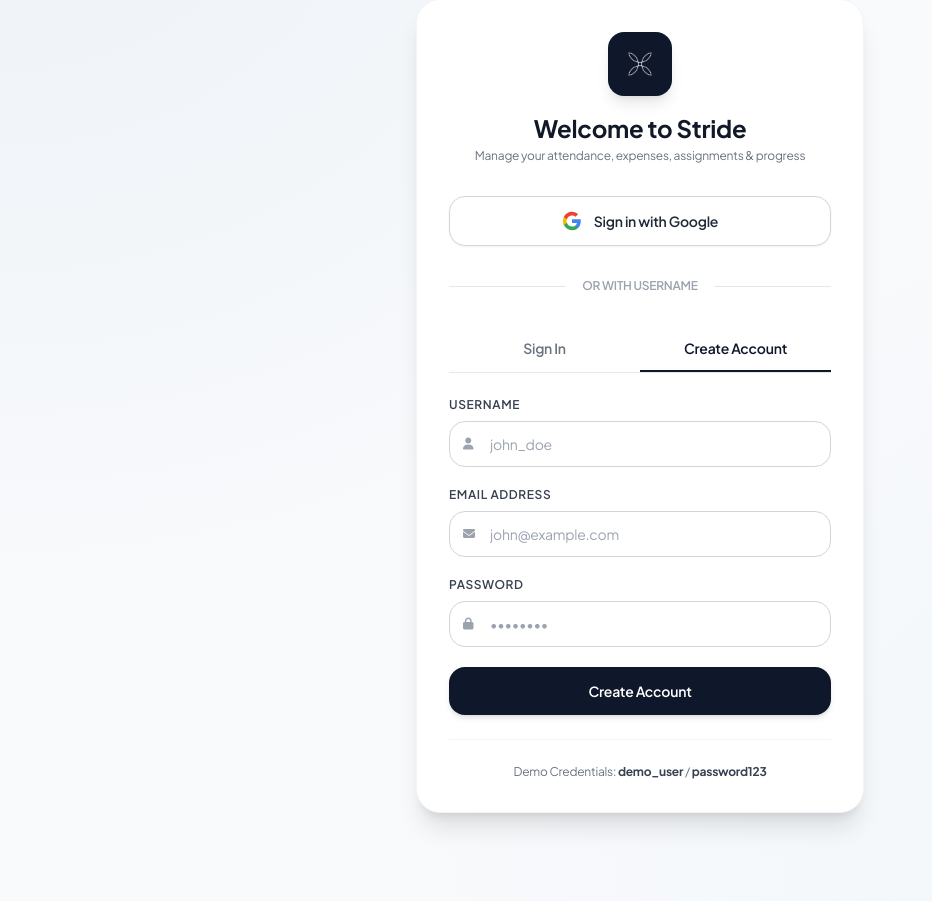
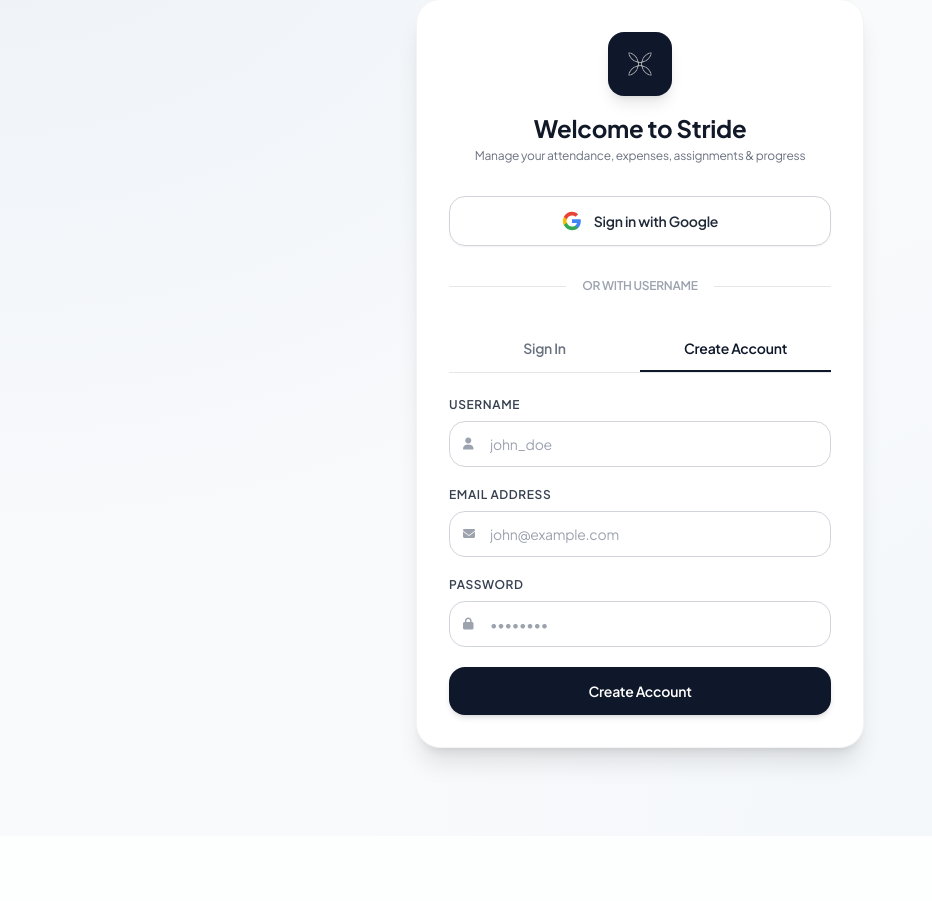
Before and after one commit to parthongit89/Stride, a Flask app: page /auth/register in a window 1280 px wide. Shown: the part 170-1071 px from the top of the page, without its empty margins (0-932 px from the left). After the commit the page ends 943 px from the top, so only its background shows below. Run offline with Flask 3, Linux system fonts and the light colour scheme; some libraries are stand-ins or nearby versions.

Commit message:
Remove demo credentials footer from login screen

```diff
--- a/templates/auth/login.html
+++ b/templates/auth/login.html
@@ -52,7 +52,7 @@
                     <span class="absolute inset-y-0 left-0 pl-3.5 flex items-center text-gray-400">
                         <i class="fa-solid fa-user text-xs"></i>
                     </span>
-                    <input type="text" name="username" required placeholder="demo_user" class="w-full pl-10 pr-4 py-3 border border-gray-300 rounded-2xl focus:ring-2 focus:ring-slate-900 focus:border-slate-900 outline-none text-sm transition-all">
+                    <input type="text" name="username" required placeholder="Username or Email" class="w-full pl-10 pr-4 py-3 border border-gray-300 rounded-2xl focus:ring-2 focus:ring-slate-900 focus:border-slate-900 outline-none text-sm transition-all">
                 </div>
             </div>
 
@@ -107,11 +107,6 @@
                 Create Account
             </button>
         </form>
-
-        <!-- Quick Demo Login Note -->
-        <div class="mt-6 pt-6 border-t border-gray-100 text-center">
-            <p class="text-xs text-gray-500">Demo Credentials: <span class="font-bold text-gray-700">demo_user</span> / <span class="font-bold text-gray-700">password123</span></p>
-        </div>
     </div>
 </div>
 {% endblock %}
```
